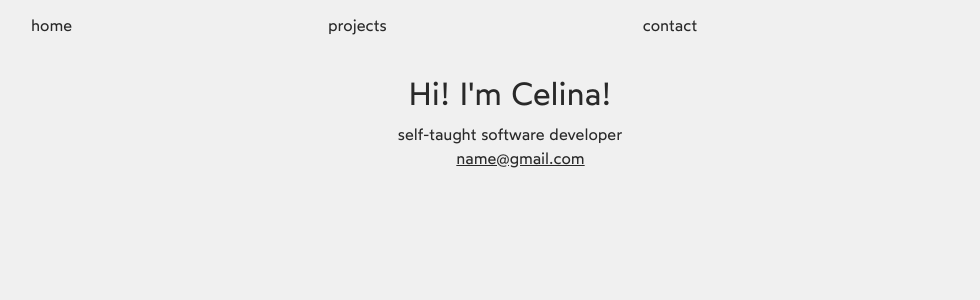
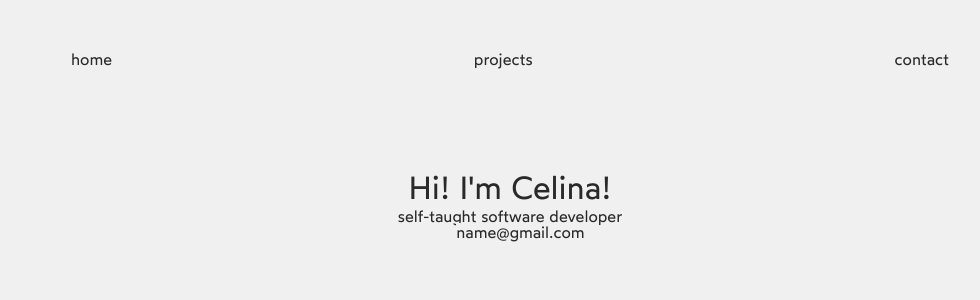
Before and after one commit to cel004/my-portfolio, a React (Vite) app in the folder portfolio-website/: page / in a window 1280 px wide. Shown: the top 300 px of the page, without its empty margins (130-1110 px from the left). Built offline with nearby package versions, Linux system fonts and the light colour scheme.

Commit message:
Add icons in header as ul

```diff
--- a/portfolio-website/src/Header.jsx
+++ b/portfolio-website/src/Header.jsx
@@ -7,17 +7,18 @@ function Header(){
     return(
         <header>
             <nav>
-                <ul>
+                  <div className = "headerNav">
+                    <ul className = "centerNav">
+                        <li><a href = "home">home</a></li>
+                        <li><a href = "projects">projects</a></li>
+                        <li><a href = "contact">contact</a></li>
+                    </ul>
+                    </div>
+                    <ul className='rightNav'>
+                        <li><a href="linkedin"></a><LineMdLinkedin /></li>
+                        <li><a href="github"></a><LineMdGithub /></li>
+                    </ul>
 
-                    <li><a href = "home">home</a></li>
-                    <li><a href = "projects">projects</a></li>
-                    <li><a href = "contact">contact</a></li>
-
-                    <div className='contact-icons'>
-                        <li><a href="linkedin"></a><LineMdLinkedin/ ></li>
-                        <li><a href="github"></a><LineMdGithub/ ></li>
-                    </div>
-                </ul>
             </nav>
 
             <div className = "title">
@@ -25,10 +26,11 @@ function Header(){
                 <p>self-taught software developer</p>
             </div>
 
-                <a href="mailto:name@gmail.com">
-                <LineMdEmail />
+            <div className = "section-email">
+                <a href="mailto:name@gmail.com"><LineMdEmail /></a>
                 <div id = "email">name@gmail.com</div>
-                </a>
+            </div>
+
 
         </header>
     )
--- a/portfolio-website/src/style.css
+++ b/portfolio-website/src/style.css
@@ -5,6 +5,8 @@
   color-scheme: light dark;
   color: rgb(41, 41, 41);
   background-color: #f0f0f0;
+  margin: 0;
+  padding: 0;
 }
 
 @font-face {
@@ -14,24 +16,52 @@
 
 
 li a {
-  margin-left: -30px;
+  display: flex;
   text-decoration: none;
+}
+
+.headerNav {
+  margin-top: 50px;
+  display: flex;
+  align-items: center;
+  padding: 0 20px;
+}
+
+.centerNav {
+  display: flex;
+  justify-content: space-around;
+  flex: 1;
+}
+
+
+.rightNav {
+  margin-top: -19px;
+  position: relative;
+  transform: translate(-20px, 0);
+
+
+  float: right;
+  align-items: center;
+  gap: 10px;
 }
 
 ul {
   display: flex;
-  justify-content: space-around;
+  align-items: center;
   list-style-type: none;
+  padding: 0;
+  margin: 0;
 }
 
 .title {
-  line-height: 0.1;
   display: flex;
   flex-direction: column;
   align-items: center;
+
+  margin-top: 100px;
 }
 
-a {
+.section-email {
   display: flex;
   justify-content: center;
   gap: 5px;
```
